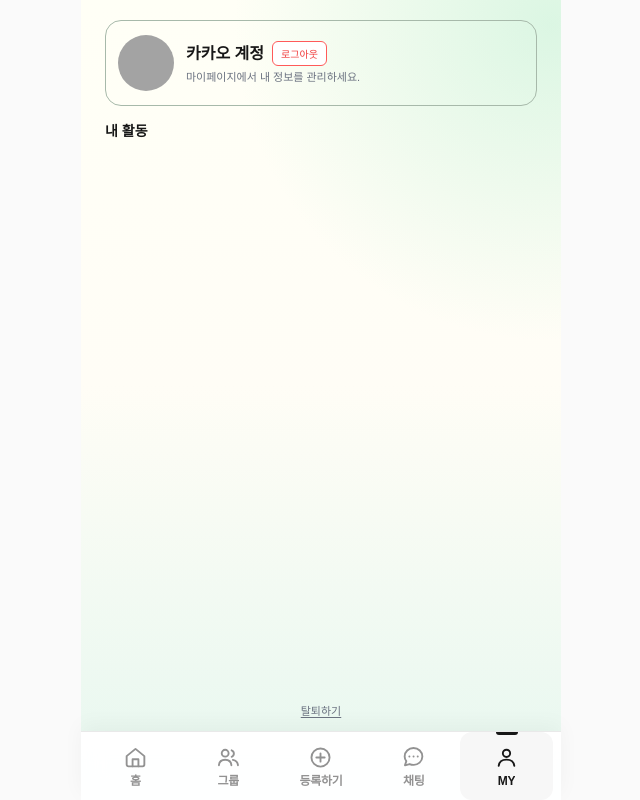
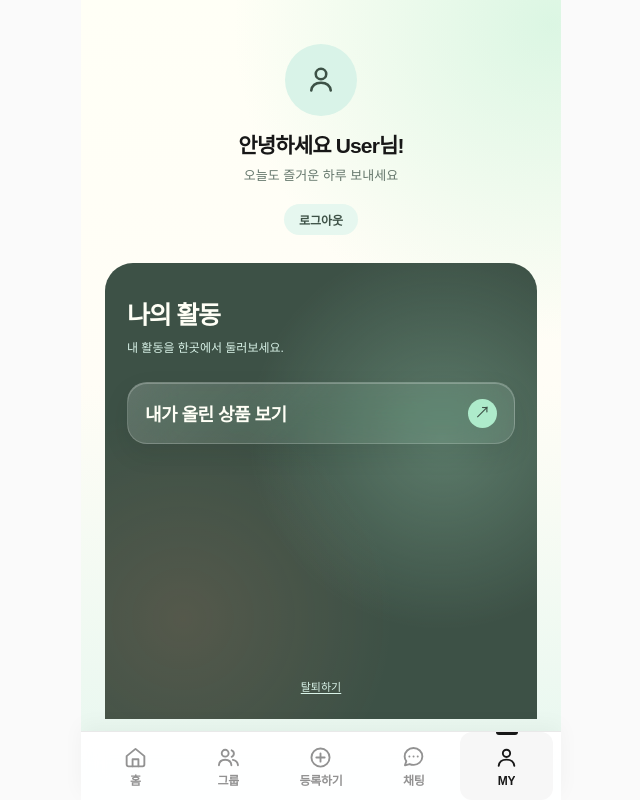
Before and after one commit to 100-hours-a-week/KTB4-1st-FE, a Next.js app in the folder ktb_agile_frontend/: page /pages/my in a window 1280 px wide. Shown: the whole page, without its empty margins (319-959 px from the left). Built offline with nearby package versions, Linux system fonts and the light colour scheme.

Commit message:
feat(my): 마이 페이지 목록 UI 구현 - 내가 올린 물건 페이지 라우팅 연결

```diff
--- a/ktb_agile_frontend/src/app/pages/my/page.module.css
+++ b/ktb_agile_frontend/src/app/pages/my/page.module.css
@@ -1,25 +1,146 @@
+:global(html):has(.page),
+:global(body):has(.page) {
+  height: 100dvh;
+  overflow-y: hidden;
+  overscroll-behavior-y: none;
+}
+
 .page {
   display: flex;
   width: 100%;
-  min-height: calc(100dvh - 20px);
+  height: calc(100dvh - 20px);
   flex: 1;
   flex-direction: column;
   margin-top: -28px;
   margin-bottom: -48px;
-  padding-bottom: calc(var(--app-navbar-height) + env(safe-area-inset-bottom) + 12px);
+  overflow: hidden;
+  padding-bottom: calc(
+    var(--app-navbar-height) + env(safe-area-inset-bottom) + 12px
+  );
 }
 
-.activity {
-  margin-top: 16px;
+.content {
+  display: flex;
+  flex: 1;
+  flex-direction: column;
+  min-height: 0;
+  padding: 29px 22px 24px;
+  border-radius: 28px 28px 0 0;
+  color: #fffff6;
+  background:
+    radial-gradient(circle at 78% 38%, rgb(174 235 203 / 28%), transparent 44%),
+    radial-gradient(circle at 18% 78%, rgb(255 143 112 / 12%), transparent 42%),
+    #3d5146;
+  animation: activity-enter 1000ms cubic-bezier(0.22, 1, 0.36, 1) both;
 }
 
-.activity h1 {
-  font-size: 14px;
+@keyframes activity-enter {
+  0% {
+    transform: translateY(100dvh);
+  }
+
+  78% {
+    transform: translateY(-5px);
+  }
+
+  100% {
+    transform: translateY(0);
+  }
+}
+
+.intro {
+  margin-bottom: 25px;
+}
+
+.intro h1 {
+  margin-top: 8px;
+  font-size: 25px;
+  line-height: 1.25;
+  letter-spacing: -0.05em;
+}
+
+.intro p {
+  margin-top: 8px;
+  color: #d9f3e8;
+  font-size: 12px;
+  line-height: 1.5;
+}
+
+.linkList {
+  list-style: none;
+}
+
+.linkList li + li {
+  margin-top: 8px;
+}
+
+.link {
+  display: flex;
+  min-height: 62px;
+  align-items: center;
+  gap: 14px;
+  padding: 10px 17px;
+  border: 1px solid rgb(255 255 255 / 18%);
+  border-radius: 20px;
+  background-color: rgb(255 255 255 / 10%);
+  background-image: linear-gradient(
+    135deg,
+    rgb(255 255 255 / 10%),
+    transparent 48%
+  );
+  box-shadow:
+    inset 0 1px 0 rgb(255 255 255 / 24%),
+    0 10px 24px rgb(17 39 27 / 10%);
+  backdrop-filter: blur(24px) saturate(145%);
+  -webkit-backdrop-filter: blur(24px) saturate(145%);
+  transition:
+    background-color 160ms ease,
+    transform 160ms ease;
+}
+
+.link:focus-visible {
+  outline: 2px solid #aeebcb;
+  outline-offset: 3px;
+}
+
+.linkTitle {
+  flex: 1;
+  font-size: 18px;
   font-weight: 700;
-  line-height: 1.4;
+  letter-spacing: -0.03em;
+}
+
+.arrow {
+  display: grid;
+  width: 29px;
+  height: 29px;
+  place-items: center;
+  border-radius: 50%;
+  color: #3d5146;
+  background: #aeebcb;
+  font-size: 16px;
+  line-height: 1;
 }
 
 .footer {
   margin-top: auto;
+  padding-top: 28px;
   text-align: center;
 }
+
+.footer button {
+  color: #d9f3e8;
+}
+
+@media (hover: hover) and (pointer: fine) {
+  .link:hover {
+    background-color: rgb(255 255 255 / 8%);
+    transform: translateY(-2px);
+  }
+}
+
+@media (prefers-reduced-motion: reduce) {
+  .content {
+    animation: none;
+  }
+}
--- a/ktb_agile_frontend/src/app/pages/my/page.tsx
+++ b/ktb_agile_frontend/src/app/pages/my/page.tsx
@@ -1,19 +1,42 @@
+import Link from 'next/link'
 import Navbar from '@/components/common/navbar/Navbar'
 import AccountCard from '@/components/my/AccountCard'
 import DeleteAccountAction from '@/components/my/DeleteAccountAction'
 import styles from './page.module.css'
+
+// 마이페이지에 표시할 항목은 제목과 이동 경로만 여기에서 관리합니다.
+const myPageLinks = [
+  { title: '내가 올린 상품 보기', href: '/pages/my/myItem' },
+] as const
 
 export default function MyPage() {
   return (
     <>
       <div className={styles.page}>
         <AccountCard />
-        <section className={styles.activity}>
-          <h1>내 활동</h1>
+        <section className={styles.content}>
+          <div className={styles.intro}>
+            <h1 id="my-page-heading">나의 활동</h1>
+            <p>내 활동을 한곳에서 둘러보세요.</p>
+          </div>
+          <nav>
+            <ul className={styles.linkList}>
+              {myPageLinks.map(({ title, href }) => (
+                <li key={href}>
+                  <Link className={styles.link} href={href}>
+                    <span className={styles.linkTitle}>{title}</span>
+                    <span className={styles.arrow}>
+                      ↗
+                    </span>
+                  </Link>
+                </li>
+              ))}
+            </ul>
+          </nav>
+          <footer className={styles.footer}>
+            <DeleteAccountAction />
+          </footer>
         </section>
-        <footer className={styles.footer}>
-          <DeleteAccountAction />
-        </footer>
       </div>
       <Navbar />
     </>
--- a/ktb_agile_frontend/src/components/my/AccountCard.module.css
+++ b/ktb_agile_frontend/src/components/my/AccountCard.module.css
@@ -1,51 +1,71 @@
 .card {
   display: flex;
-  min-height: 86px;
+  flex-direction: column;
   align-items: center;
-  gap: 12px;
-  padding: 12px;
-  border: 1px solid #a7b9aa;
-  border-radius: 16px;
+  padding: 24px 12px 28px;
+  text-align: center;
 }
 
 .avatar {
-  width: 56px;
-  height: 56px;
-  flex: 0 0 56px;
+  display: grid;
+  width: 72px;
+  height: 72px;
+  place-items: center;
   border-radius: 50%;
-  background: #a3a3a3;
+  color: #3d5146;
+  background: #d9f3e8;
+}
+
+.avatar svg {
+  width: 36px;
+  height: 36px;
+  stroke: currentColor;
+  stroke-linecap: round;
+  stroke-linejoin: round;
+  stroke-width: 1.7;
 }
 
 .details {
+  display: flex;
+  flex-direction: column;
+  align-items: center;
   min-width: 0;
-}
-
-.heading {
-  display: flex;
-  align-items: center;
-  gap: 8px;
+  margin-top: 16px;
 }
 
 .name {
-  font-size: 16px;
-  line-height: 1.25;
+  font-size: 21px;
+  line-height: 1.35;
+  letter-spacing: -0.04em;
+}
+
+.description {
+  margin-top: 6px;
+  color: #65776c;
+  font-size: 13px;
+  line-height: 1.5;
 }
 
 .logout {
-  padding: 4px 8px;
-  border: 1px solid #ff5a5a;
-  border-radius: 6px;
-  color: #f03b3b;
-  background: #ffffff;
+  margin-top: 18px;
+  padding: 7px 15px;
+  border: 0;
+  border-radius: 999px;
+  color: #3d5146;
+  background: #e6f7ef;
   font: inherit;
-  font-size: 10px;
-  white-space: nowrap;
+  font-size: 12px;
+  font-weight: 600;
   cursor: pointer;
 }
 
-.description {
-  margin-top: 4px;
-  color: #6b7280;
-  font-size: 11px;
-  line-height: 1.35;
+.logout:focus-visible {
+  outline: 2px solid #3d5146;
+  outline-offset: 3px;
 }
+
+@media (hover: hover) and (pointer: fine) {
+  .logout:hover {
+    background: #aeebcb;
+  }
+}
--- a/ktb_agile_frontend/src/components/my/AccountCard.tsx
+++ b/ktb_agile_frontend/src/components/my/AccountCard.tsx
@@ -15,10 +15,15 @@ export default function AccountCard() {
   return (
     <>
       <section className={styles.card}>
-        <div className={styles.avatar} />
+        <div className={styles.avatar} aria-hidden="true">
+          <svg viewBox="0 0 24 24" fill="none">
+            <circle cx="12" cy="8" r="3.5" />
+            <path d="M5.5 19c.5-3.5 2.7-5.2 6.5-5.2s6 1.7 6.5 5.2" />
+          </svg>
+        </div>
         <div className={styles.details}>
-          <div className={styles.heading}>
-            <strong className={styles.name}>카카오 계정</strong>
+          <strong className={styles.name}>안녕하세요 User님!</strong>
+          <p className={styles.description}>오늘도 즐거운 하루 보내세요</p>
           <button
             className={styles.logout}
             type="button"
@@ -27,8 +32,6 @@ export default function AccountCard() {
             로그아웃
           </button>
         </div>
-          <p className={styles.description}>마이페이지에서 내 정보를 관리하세요.</p>
-        </div>
       </section>
       {isLogoutModalOpen && (
         <LogoutUnavailableModal onClose={closeLogoutModal} />
```
Also changed, not shown: ktb_agile_frontend/src/app/pages/my/myItem/page.tsx (added, +10 -0 lines). Lines whose indentation alone changed are shown as unchanged.
